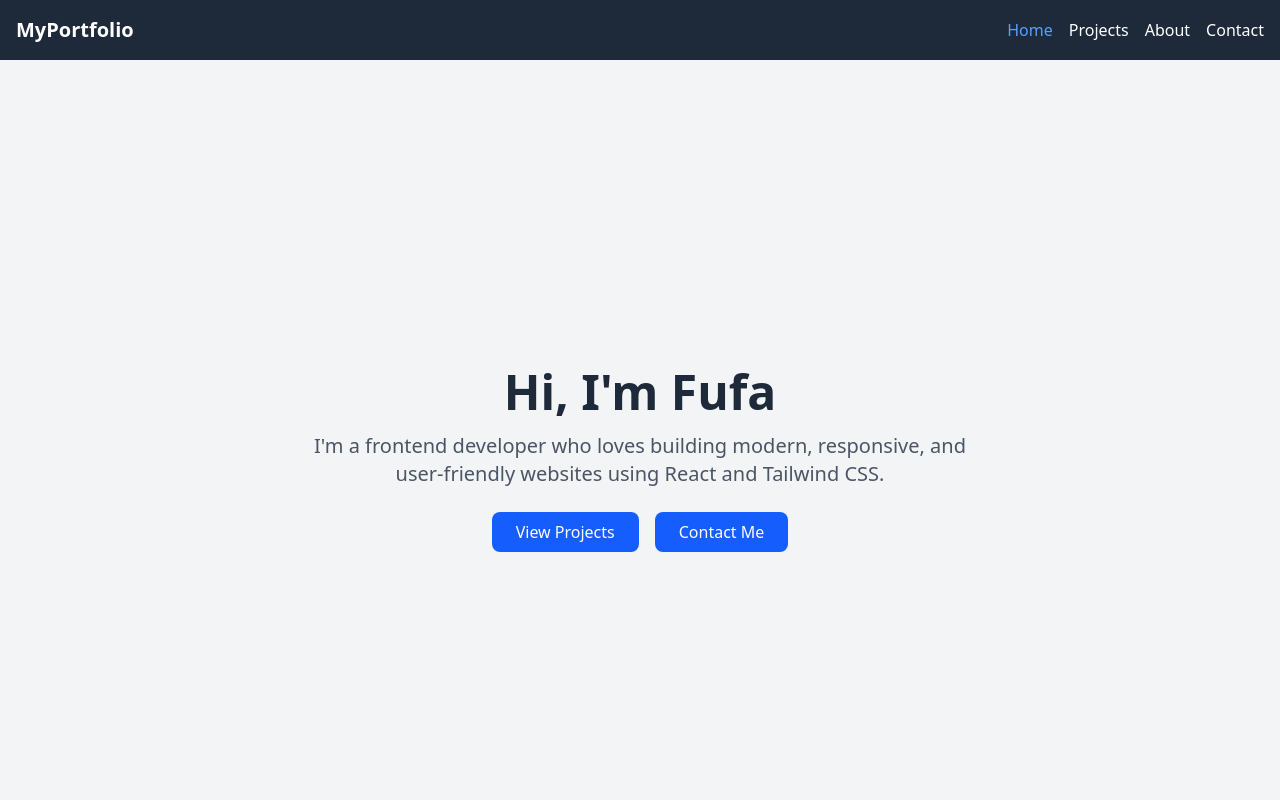
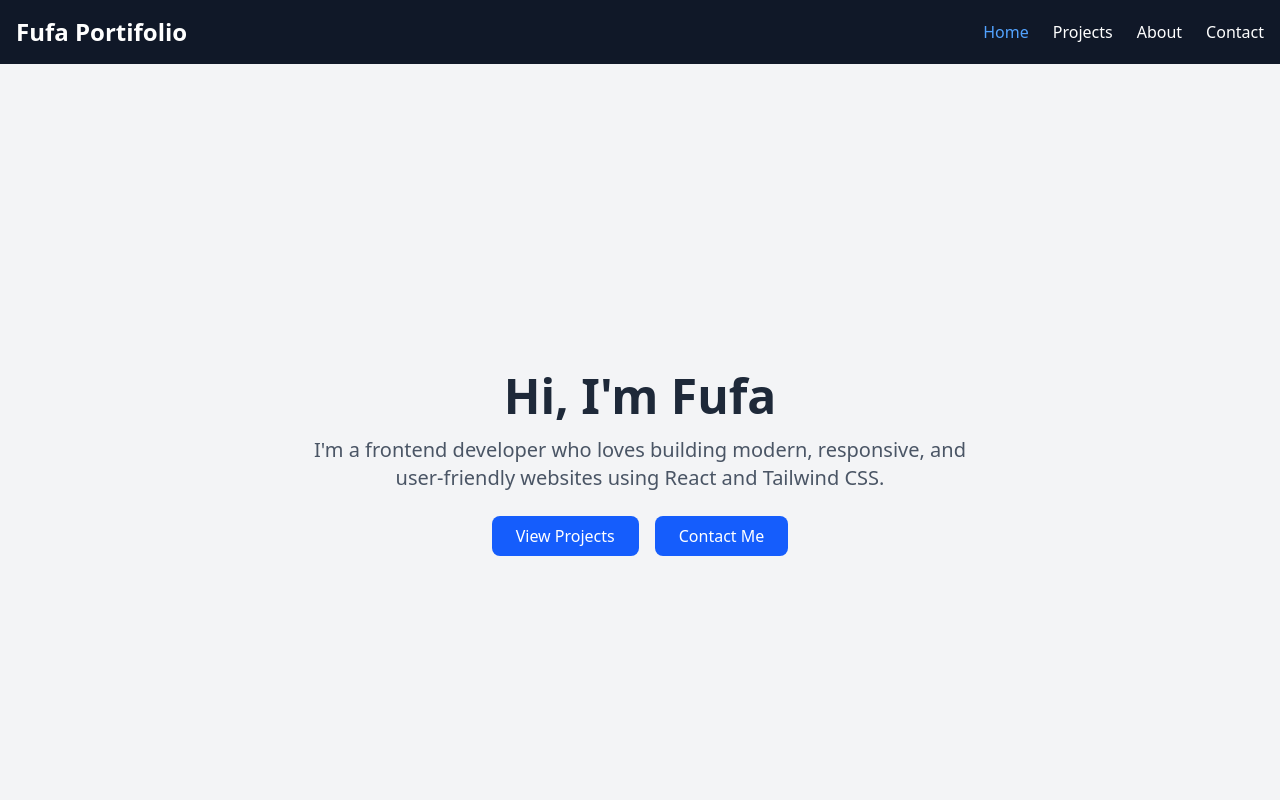
Before and after one commit to fufex3934/Codsoft, a React (Vite) app: page / in a window 1280 px wide. Shown: the top 800 px of the page. Built offline with nearby package versions, Linux system fonts and the light colour scheme.

Commit message:
navbar for desktop

```diff
--- a/package.json
+++ b/package.json
@@ -11,6 +11,7 @@
   },
   "dependencies": {
     "@tailwindcss/vite": "^4.1.3",
+    "lucide-react": "^0.487.0",
     "react": "^19.0.0",
     "react-dom": "^19.0.0",
     "react-router-dom": "^7.5.0"
--- a/src/components/Navbar.jsx
+++ b/src/components/Navbar.jsx
@@ -1,16 +1,24 @@
+import { useState } from 'react'
 import { Link, NavLink } from 'react-router-dom'
 
 export default function Navbar() {
+  const [isOpen,setIsOpen]  = useState(false);
+  const toggleMenu = ()=>setIsOpen(!isOpen);
+
+  const navLinkClasses = ({isActive})=>isActive ? "text-blue-400":"hover:text-blue-300 transition"
   return (
-    <nav className="bg-gray-800 text-white">
+    <nav className="bg-gray-900 text-white shadow">
       <div className="container mx-auto px-4 py-4 flex justify-between items-center">
-        <Link to="/" className="text-xl font-bold">MyPortfolio</Link>
-        <div className="space-x-4">
-          <NavLink to="/" className={({ isActive }) => isActive ? "text-blue-400" : ""}>Home</NavLink>
-          <NavLink to="/projects" className={({ isActive }) => isActive ? "text-blue-400" : ""}>Projects</NavLink>
-          <NavLink to="/about" className={({ isActive }) => isActive ? "text-blue-400" : ""}>About</NavLink>
-          <NavLink to="/contact" className={({ isActive }) => isActive ? "text-blue-400" : ""}>Contact</NavLink>
+        <Link to={"/"} className='text-2xl font-bold'>Fufa Portifolio</Link>
+
+        {/* for Desktop */}
+        <div className='hidden md:flex space-x-6'>
+          <NavLink to={"/"} className={navLinkClasses}>Home</NavLink>
+          <NavLink to={"/projects"}className={navLinkClasses}>Projects</NavLink>
+          <NavLink to={"/about"} className={navLinkClasses}>About</NavLink>
+          <NavLink to={"/contact"} className={navLinkClasses}>Contact</NavLink>
         </div>
+
       </div>
     </nav>
   )
```
Also changed, not shown: 1 other file (tests, documents, lock files or other folders).
